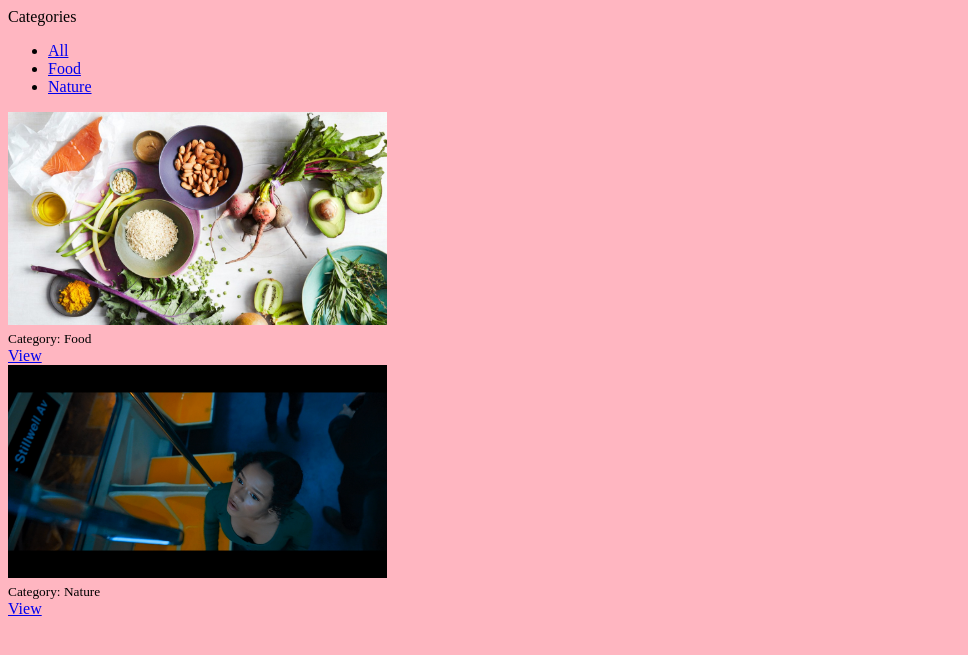
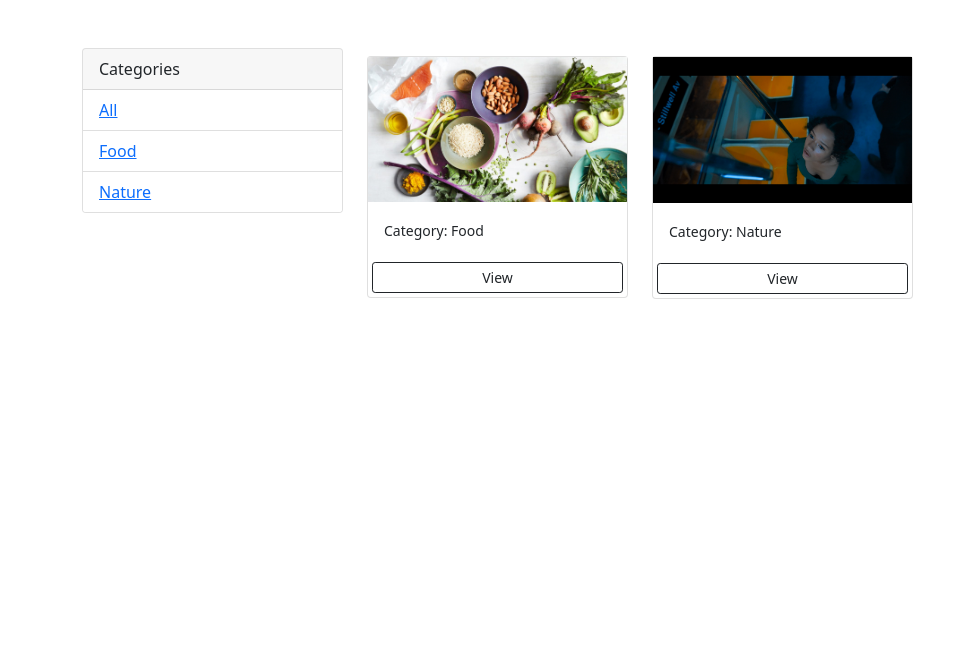
Before and after one commit to Omkartikare21/wallpapers_point, a Django app: page / in a window 1280 px wide. Shown: the top 655 px of the page, without its empty margins (0-968 px from the left). Run offline with Django 3.2, Linux system fonts and the light colour scheme; data comes from the database, SQL or seed files in the repository; both versions use the stored data as it was after the commit.

Commit message:
designed in bootstrap and removed comment shd add later and some design tweeks

```diff
--- a/static/base.css
+++ b/static/base.css
@@ -1,4 +1,4 @@
 body {
     list-style: none;
-    background-color: lightpink;
+    background-color: #fdd1d8;
 }
--- a/templates/base.html
+++ b/templates/base.html
@@ -6,19 +6,13 @@
     <meta http-equiv="X-UA-Compatible" content="IE=edge">
     <meta name="viewport" content="width=device-width, initial-scale=1.0">
     <title> {% block title %}{% endblock title %} </title>
-    <link rel="stylesheet" href="{% static 'base.css' %}">
+    {% comment %} <link rel="stylesheet" href="{% static 'base.css' %}"> {% endcomment %}
+    <!-- CSS only -->
+<link href="https://cdn.jsdelivr.net/npm/bootstrap@5.1.1/dist/css/bootstrap.min.css" rel="stylesheet" integrity="sha384-F3w7mX95PdgyTmZZMECAngseQB83DfGTowi0iMjiWaeVhAn4FJkqJByhZMI3AhiU" crossorigin="anonymous">
     {% block css_files %}{% endblock css_files %}
 </head>
 <body>
     {% block content %}
-    <div class="main">
-    <div class="left_nav">
-    <h3>this is left</h3>
-    </div>
-    <div class="right_nav">
-      <h3>this is right</h3>
-    </div>
-    </div>
     {% endblock content %}
 </body>
 </html>
--- /dev/null
+++ b/wallpapers/forms.py
@@ -0,0 +1,14 @@
+from django import forms
+from django.db.models import fields
+from .models import Comments
+
+
+class CommentForm(forms.ModelForm):
+    class Meta:
+        model = Comments
+        fields = ["user_name", "user_email", "text"]
+        labels = {
+            "user_name": "Name",
+            "user_email": "Email",
+            "text": "Comment"
+        }
--- a/wallpapers/models.py
+++ b/wallpapers/models.py
@@ -25,3 +25,12 @@ class Wallpapers(models.Model):
 
     class Meta:
         verbose_name_plural = "Wallpapers"
+
+
+class Comments(models.Model):
+    user_name = models.CharField(max_length=80)
+    user_email = models.EmailField()
+    text = models.TextField(max_length=400)
+
+    class Meta:
+        verbose_name_plural = "Comments"
--- a/wallpapers/templates/wallpapers/Index.html
+++ b/wallpapers/templates/wallpapers/Index.html
@@ -1,22 +1,36 @@
 {% extends 'base.html' %}
+{% load static %}
+
+<head>
+{% block title %}Wallpapers Point{% endblock title %}
+
+<style>
+.image-thumbnail{
+    height: 200px;
+    object-fit:cover;
+}
+</style>
+</head>
 
 {% block content %}
 
 
+<body class="m-5">
+    <div class="container">
+        <div class="row">
+          <div class="col-md-3">
 
-<div>
+          <div class="card">
+  <div class="card-header">
 Categories
 </div>
 
-<div>
-
-
-  <ul>
-    <li>
-      <a href="{%url 'start_page' %}">All</a>
+  <ul class="list-group list-group-flush">
+    <li class="list-group-item">
+      <a href="{% url 'start_page' %}">All</a>
     </li>
     {% for category in categories %}
-    <li>
+    <li class="list-group-item">
       <a href="{% url 'start_page' %}?category={{category.name}}">{{category.name}}</a>
     </li>
     {% endfor %}
@@ -26,20 +40,31 @@ Categories
 
 </div>
 
+</div>
+          <div class="col-md-9">
+          <div class="row">
+
 {% for wallpaper in wallpapers %}
-<div>
-<img style="max-width:30%; max-height:30%;" src="{{wallpaper.image.url}}" alt="{{wallpaper.title}}">
-<div>
+<div class="col-md-4">
+
+<div class="card my-2">
+<img class="image-thumbnail" src="{{wallpaper.image.url}}" alt="{{wallpaper.title}}">
+<div class="card-body">
   <small>Category: {{wallpaper.category.name}}</small>
 </div>
-<a href="{% url "detail" wallpaper.slug %}">View</a>
+<a href="{% url "detail" wallpaper.slug %}" class="btn btn-outline-dark btn-sm m-1">View</a>
 </div>
-<div>
+</div>
 {% empty %}
   <h3>No Wallpapers Sorry😥</h3>
-</div>
 {% endfor %}
 
+</div>
+</div>
+{% comment %} </div>
+</div> {% endcomment %}
+</body>
 
+{% comment %} {% include "wallpapers/includes/comment.html" %} {% endcomment %}
 
 {% endblock content %}
--- a/wallpapers/views.py
+++ b/wallpapers/views.py
@@ -1,9 +1,12 @@
+from django.http.response import HttpResponseRedirect
+from wallpapers.forms import CommentForm
 from django.shortcuts import render
 from .models import Wallpapers, Category
-# Add Comment later
+from django.urls import reverse
 
 
 def index(request):
+    comment_form = CommentForm(request.POST)
     category = request.GET.get('category')
     if category == None:
         wallpapers = Wallpapers.objects.all()
@@ -11,7 +14,13 @@ def index(request):
         wallpapers = Wallpapers.objects.filter(category__name=category)
 
     categories = Category.objects.all()
-    context = {"categories": categories, "wallpapers": wallpapers}
+
+    if comment_form.is_valid():
+        comment = comment_form.save()
+        return HttpResponseRedirect(reverse("start_page"))
+
+    context = {"categories": categories, "wallpapers": wallpapers,
+               "comment_form": CommentForm()}
     return render(request, "wallpapers/index.html", context)
 
 
```
Also changed, not shown: wallpapers/templates/wallpapers/includes/comment.html (added, +26 -0 lines), wallpapers/templates/wallpapers/wallpaper.html (+15 -6 lines), db.sqlite3, uploads/wallpapers/wallpapers/Screenshot_3.png (added), wallpapers/migrations/0003_comments.py (added).
